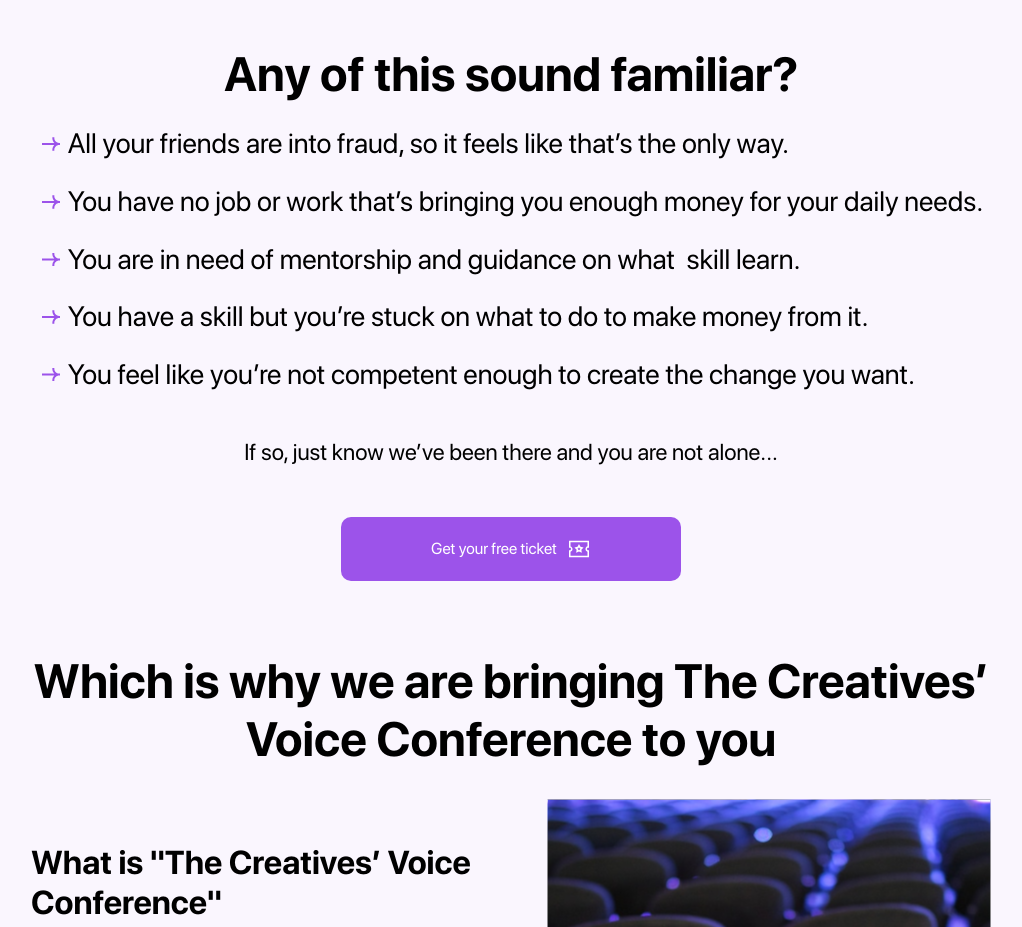
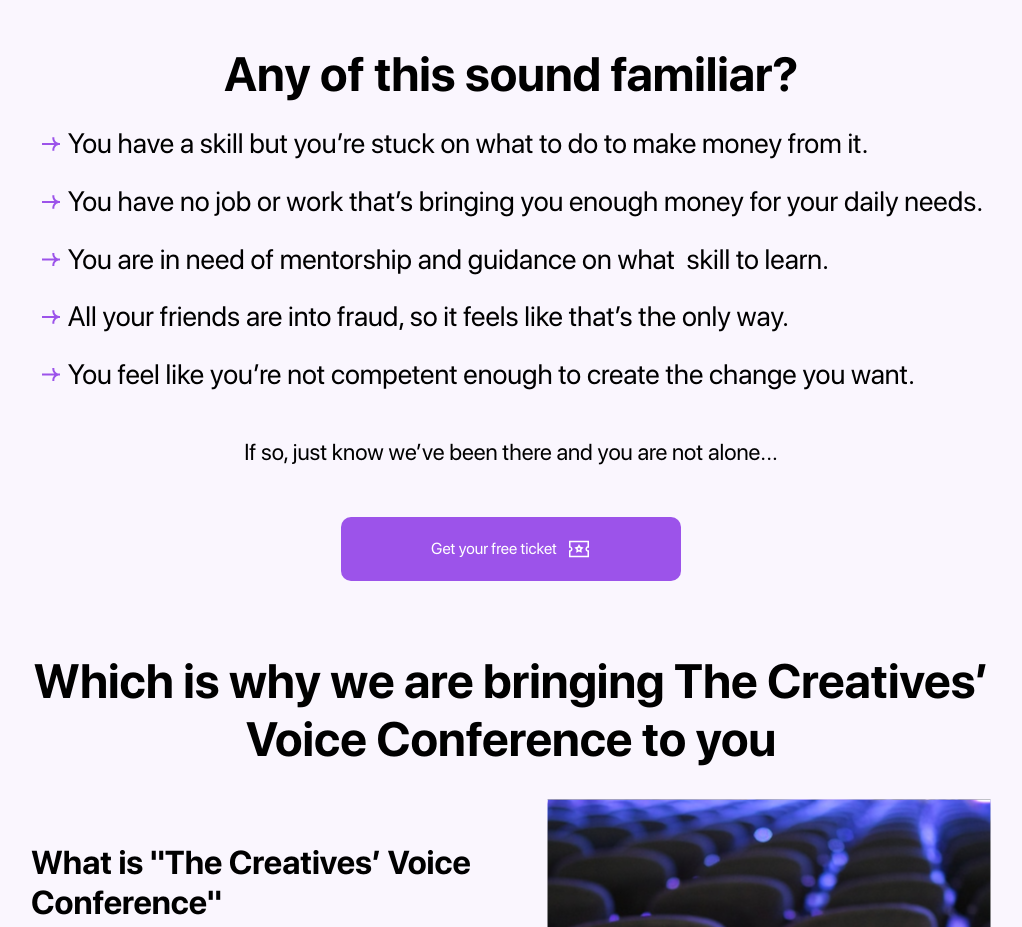
Before and after one commit to AnatakuAmeerah/TCVC, a React (Vite) app: page / in a window 1280 px wide. Shown: the part 1380-2307 px from the top of the page, without its empty margins (129-1151 px from the left). Built offline with nearby package versions, Linux system fonts and the light colour scheme.

Commit message:
fixing typographical errors

```diff
--- a/src/components/section-1/section-1.jsx
+++ b/src/components/section-1/section-1.jsx
@@ -22,10 +22,10 @@ function Section1() {
                 <h1 className='checkout'>Any of this sound familiar?</h1>
                 {/* <p className='loren-sec-1'>Lorem ipsum dolor sit amet, consectetur adipisicing elit. </p> */}
                 <div className='blt-pt'>
-                    <h4> <img src="./Arrow - Right 3.svg" alt="" />All your friends are into fraud, so it feels like that’s the only way.</h4>
+                    <h4> <img src="./Arrow - Right 3.svg" alt="" />You have a skill but you’re stuck on what to do to make money from it.</h4>
                     <h4 className='blt-pt-h4'> <img src="./Arrow - Right 3.svg" alt="" /> You have no job or work that’s bringing you enough money for your daily needs.</h4>
-                    <h4> <img src="./Arrow - Right 3.svg" alt="" />You are in need of mentorship and guidance on what  skill learn.</h4>
-                    <h4> <img src="./Arrow - Right 3.svg" alt="" />You have a skill but you’re stuck on what to do to make money from it.</h4>
+                    <h4> <img src="./Arrow - Right 3.svg" alt="" />You are in need of mentorship and guidance on what  skill to learn.</h4>
+                    <h4> <img src="./Arrow - Right 3.svg" alt="" /> All your friends are into fraud, so it feels like that’s the only way.</h4>
                     <h4> <img src="./Arrow - Right 3.svg" alt="" />You feel like you’re not competent enough to create the change you want.</h4>
                     {/* <h4> <img src="./Arrow - Right 3.svg" alt="" />Lorem ipsum dolor sit amet, consectetur adipisicing elit. </h4> */}
                 </div>
```
